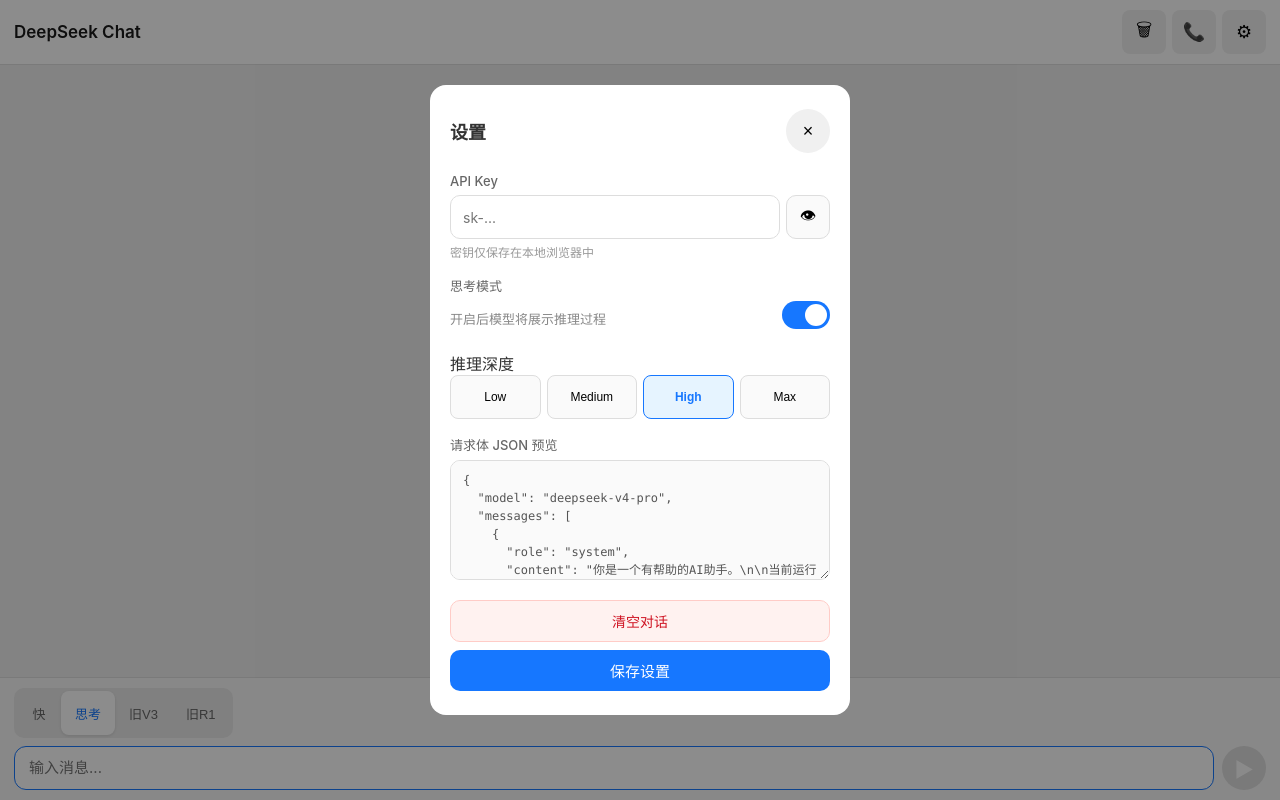
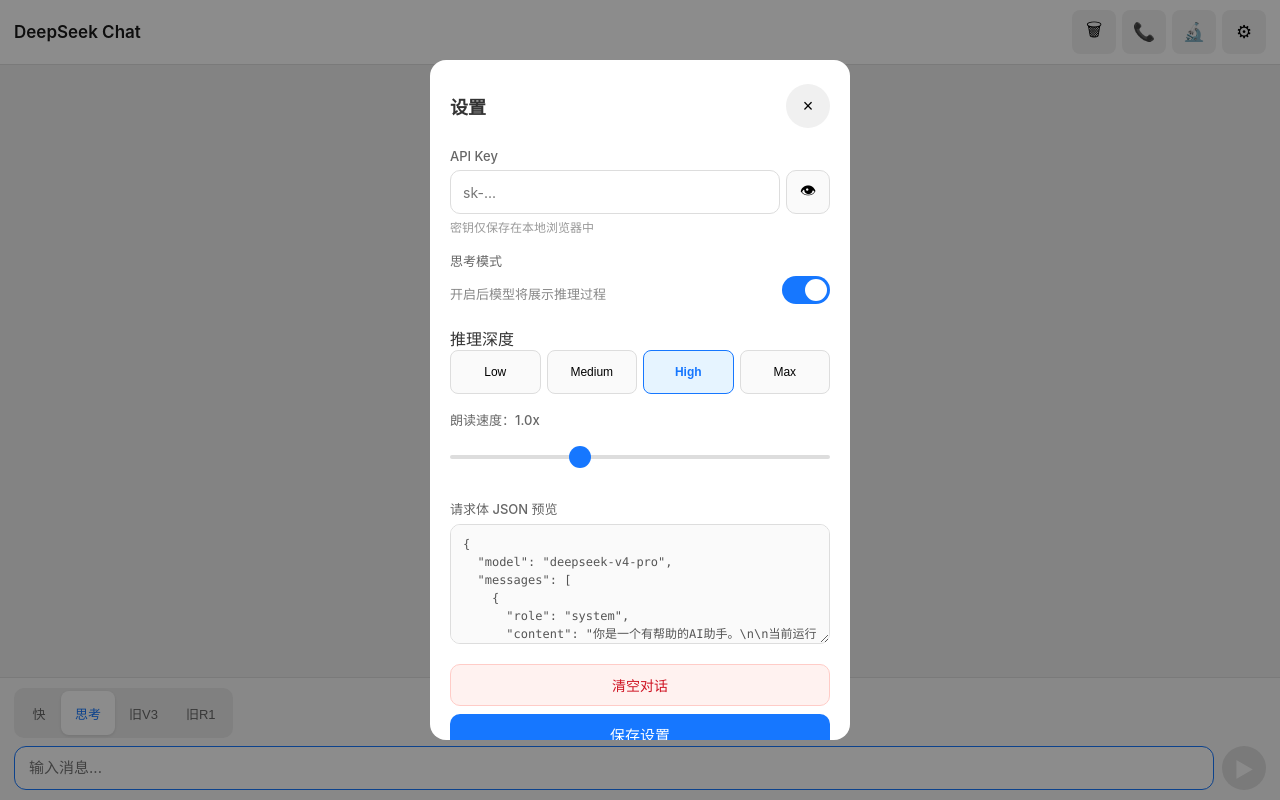
Before and after one commit to quecai-niu/deepseek-call, a plain HTML site: page index.html in a window 1280 px wide. Drawn offline with Linux system fonts and the light colour scheme.

Commit message:
v1.0 1. 朗读速度可调 2. 测试界面入口

```diff
--- a/css/style.css
+++ b/css/style.css
@@ -488,6 +488,41 @@ body {
 }
 
 /* ========== Responsive ========== */
+/* ========== Range Slider ========== */
+input[type="range"] {
+  -webkit-appearance: none;
+  appearance: none;
+  width: 100%;
+  height: 44px;
+  background: transparent;
+  cursor: pointer;
+  touch-action: manipulation;
+}
+input[type="range"]::-webkit-slider-runnable-track {
+  height: 4px;
+  background: #ddd;
+  border-radius: 2px;
+}
+input[type="range"]::-webkit-slider-thumb {
+  -webkit-appearance: none;
+  width: 22px; height: 22px;
+  background: #1677ff;
+  border-radius: 50%;
+  margin-top: -9px;
+  touch-action: manipulation;
+}
+input[type="range"]::-moz-range-track {
+  height: 4px;
+  background: #ddd;
+  border-radius: 2px;
+}
+input[type="range"]::-moz-range-thumb {
+  width: 22px; height: 22px;
+  background: #1677ff;
+  border-radius: 50%;
+  border: none;
+}
+
 @media (min-width: 768px) {
   .msg-row { max-width: 70%; }
   .settings-panel { max-width: 420px; }
--- a/index.html
+++ b/index.html
@@ -14,6 +14,7 @@
   <div class="toolbar-actions">
     <button class="toolbar-btn" id="btnClear" title="清空对话">&#128465;</button>
     <button class="toolbar-btn" id="btnCall" title="语音通话">&#128222;</button>
+    <button class="toolbar-btn" id="btnDiagnose" title="诊断工具">&#128300;</button>
     <button class="toolbar-btn" id="btnSettings" title="设置">&#9881;</button>
   </div>
 </div>
@@ -85,6 +86,11 @@
     </div>
 
     <div class="form-group">
+      <label>朗读速度：<span id="ttsRateValue">1.0x</span></label>
+      <input type="range" id="ttsRate" min="0.5" max="2.0" step="0.1" value="1.0">
+    </div>
+
+    <div class="form-group">
       <label>请求体 JSON 预览</label>
       <textarea class="json-preview" id="jsonPreview" readonly></textarea>
     </div>
--- a/js/app.js
+++ b/js/app.js
@@ -131,12 +131,35 @@ const App = {
       this._syncEffortSettingVisibility();
       this._updateJsonPreview();
     });
+
+    // 朗读速度滑块实时更新
+    const ttsRateSlider = document.getElementById('ttsRate');
+    if (ttsRateSlider) {
+      ttsRateSlider.addEventListener('input', () => {
+        const valEl = document.getElementById('ttsRateValue');
+        if (valEl) valEl.textContent = parseFloat(ttsRateSlider.value).toFixed(1) + 'x';
+      });
+    }
+
+    // 诊断工具入口
+    document.getElementById('btnDiagnose').addEventListener('click', () => {
+      window.open('voice-test.html', '_blank');
+    });
   },
 
   _loadSettings() {
     document.getElementById('apiKeyInput').value = SettingsStore.getApiKey();
     // model switcher 同步在 _syncModelSwitcher 中处理
     // effort 同步在 _syncEffortUI 中处理
+
+    // 加载朗读速度
+    const savedRate = SettingsStore.getTtsRate();
+    const ttsRateEl = document.getElementById('ttsRate');
+    if (ttsRateEl) {
+      ttsRateEl.value = savedRate;
+      const valEl = document.getElementById('ttsRateValue');
+      if (valEl) valEl.textContent = savedRate.toFixed(1) + 'x';
+    }
   },
 
   _syncModelSwitcher() {
@@ -409,6 +432,7 @@ const App = {
         }
 
         this._voiceOutput = VoiceOutput.create({
+          rate: SettingsStore.getTtsRate(),
           onStart: () => {},
           onEnd: () => {
             // 朗读完毕，回到监听
@@ -594,6 +618,16 @@ const App = {
     document.getElementById('thinkingToggle').checked = SettingsStore.getThinking();
     this._syncEffortSettingVisibility();
     this._syncEffortUI();
+
+    // 回读朗读速度
+    const savedRate = SettingsStore.getTtsRate();
+    const ttsRateEl = document.getElementById('ttsRate');
+    if (ttsRateEl) {
+      ttsRateEl.value = savedRate;
+      const valEl = document.getElementById('ttsRateValue');
+      if (valEl) valEl.textContent = savedRate.toFixed(1) + 'x';
+    }
+
     this._updateJsonPreview();
   },
 
@@ -612,6 +646,12 @@ const App = {
     const activeEffort = document.querySelector('.effort-opt.active');
     if (activeEffort) {
       SettingsStore.setEffort(activeEffort.dataset.effort);
+    }
+
+    // 保存朗读速度
+    const ttsRateEl = document.getElementById('ttsRate');
+    if (ttsRateEl) {
+      SettingsStore.setTtsRate(parseFloat(ttsRateEl.value));
     }
 
     this._closeSettings();
--- a/js/settings.js
+++ b/js/settings.js
@@ -8,7 +8,8 @@ const STORE_KEYS = {
   model: 'ds_model',
   effort: 'ds_effort',
   thinking: 'ds_thinking',
-  messages: 'ds_messages'
+  messages: 'ds_messages',
+  ttsRate: 'ds_tts_rate'
 };
 
 const SettingsStore = {
@@ -62,6 +63,16 @@ const SettingsStore = {
     try { localStorage.removeItem(STORE_KEYS.messages); } catch (_) { /* 静默失败 */ }
   },
 
+  getTtsRate() {
+    try {
+      const val = parseFloat(localStorage.getItem(STORE_KEYS.ttsRate));
+      return isNaN(val) ? 1.0 : Math.min(2.0, Math.max(0.5, val));
+    } catch (_) { return 1.0; }
+  },
+  setTtsRate(val) {
+    try { localStorage.setItem(STORE_KEYS.ttsRate, String(val)); } catch (_) { /* 静默失败 */ }
+  },
+
   /** 动态构建 system prompt，包含当前模型和思考模式信息 */
   buildSystemPrompt() {
     const model = this.getModel();
--- a/js/voice-output.js
+++ b/js/voice-output.js
@@ -40,7 +40,7 @@ const VoiceOutput = {
       const sentence = _queue.shift();
       const utterance = new SpeechSynthesisUtterance(sentence);
       utterance.lang = 'zh-CN';
-      utterance.rate = 1.0;
+      utterance.rate = callbacks.rate || 1.0;
       utterance.onstart = () => {
         _speaking = true;
         callbacks.onStart();
```
